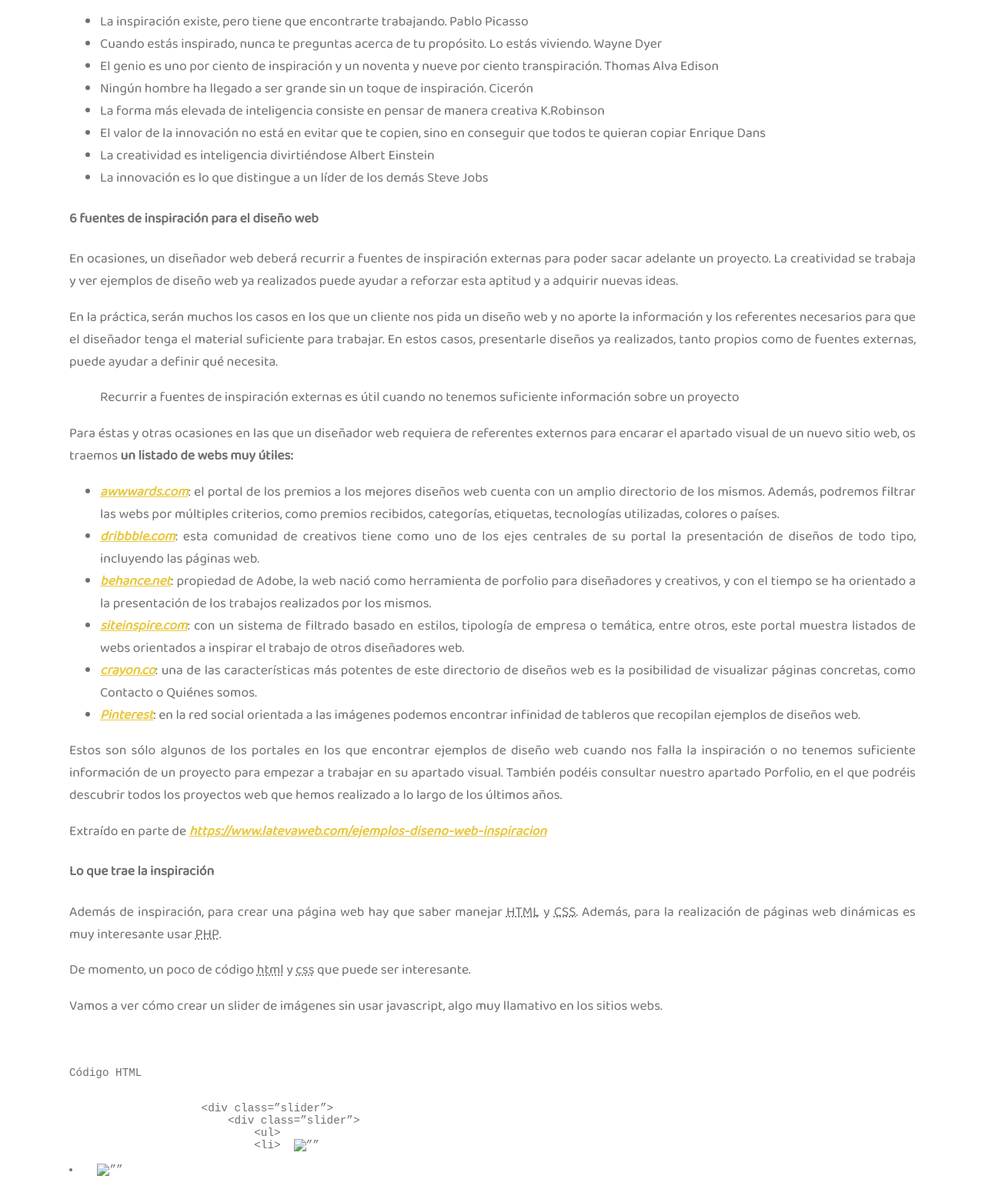
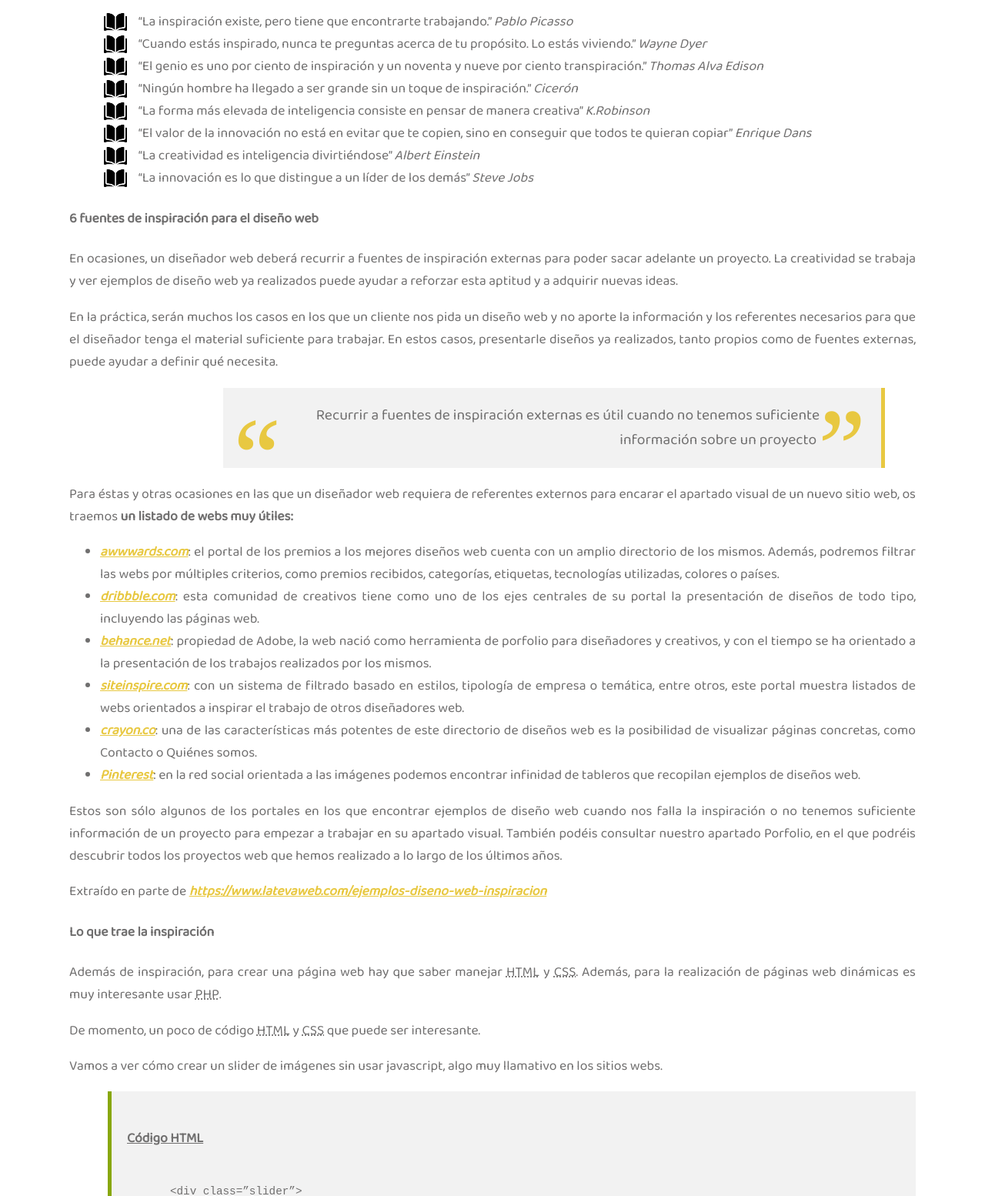
Before and after one commit to juans0/Practica_Final, a plain HTML site: page inspiracion.html in a window 1280 px wide. Shown: the part 686-2240 px from the top of the page at 77% size. Drawn offline with Linux system fonts and the light colour scheme.

Commit message:
Estilos inspiracion

```diff
--- a/css/estilos.css
+++ b/css/estilos.css
@@ -384,7 +384,7 @@ input[type="reset"]:hover {
 }
 
 #portafolio a {
-    margin-left: 70px;
+    margin-left: 50px;
     display: block; /* genera un cuadro de elemento de bloque */
     margin-top: 15px;
 }
@@ -440,3 +440,75 @@ td:last-child {
 #inspiracion ul {
     list-style-type: disc;
 }
+
+abbr {
+    text-transform: uppercase;
+}
+
+ul#citas li {
+    list-style-type: none;
+    background: url(../img/libro.png) 5px no-repeat;
+    background-size: 30px;
+    padding: 0 50px;
+}
+
+.autor {
+    font-style: italic;
+}
+
+.codigo {
+    background-color: #f2f2f2;
+    border-left: #88a70a 5px solid;
+    margin-left: 50px;
+    padding: 30px 0;
+    margin-bottom: 40px;
+}
+
+.codigo pre {
+    margin-left: -130px;
+}
+
+.codigo p {
+    margin-left: 20px;
+    margin-bottom: 30px;
+    text-decoration: underline;
+    font-weight: bold;
+}
+
+blockquote {
+    text-align: right;
+    background-color: #f2f2f2;
+    border-right: 5px solid #e8c841;
+    font-size: 1.1em;
+    margin-left: 200px;
+    quotes: "\201C""\201D";
+    padding: 20px 80px;
+}
+
+blockquote:before {
+    font-family: Georgia, 'Times New Roman', Times, serif;
+    content: open-quote;
+    float: left;
+	font-size: 7em;
+	line-height: 0.1em;
+    margin-right: 0.35em;
+    margin-left: -0.50em;
+    margin-top: 60px;
+    /* margin-bottom: -30px; */
+    /* vertical-align: -0.4em; */
+    color: #e8c841;
+}
+
+blockquote:after {
+    font-family: Georgia, 'Times New Roman', Times, serif;
+	content: close-quote;
+	font-size: 7em;
+	line-height: 0.1em;
+	margin-right: -0.45em;
+    vertical-align: -0.4em;
+    color: #e8c841;
+}
+
+q {
+    quotes: "\201C""\201D";
+}
--- a/inspiracion.html
+++ b/inspiracion.html
@@ -26,7 +26,7 @@
 
         <main>
             <header id="head">
-                <div id="titulo">
+                <hgroup id="titulo">
                     <img src="img/logo_ico.png" alt="Muestra logo personal" title="Logo personal">
                     <h1>Portafolio personal de JUAN SALINAS GÓMEZ</h1>
                     <h2>Diseñador multimedia</h2>
@@ -38,7 +38,7 @@
                         <a class="linkedin" href="https://es.linkedin.com/" title="Síguenos en Linkedin"></a>
                         <a class="git" href="https://github.com/" title="Accede a GitHub"></a>
                     </div>
-                </div>
+                </hgroup>
             </header>
             <article id="inspiracion">
                 <h3>Inspiración</h3>
@@ -51,15 +51,15 @@
                 </p>
                 <p>Puedes ver algunas citas interesantes sobre la inspiración:</p>
 
-                <ul>
-                    <li>La inspiración existe, pero tiene que encontrarte trabajando. Pablo Picasso</li>
-                    <li>Cuando estás inspirado, nunca te preguntas acerca de tu propósito. Lo estás viviendo. Wayne Dyer</li>
-                    <li>El genio es uno por ciento de inspiración y un noventa y nueve por ciento transpiración. Thomas Alva Edison</li>
-                    <li>Ningún hombre ha llegado a ser grande sin un toque de inspiración. Cicerón</li>
-                    <li>La forma más elevada de inteligencia consiste en pensar de manera creativa K.Robinson</li>
-                    <li>El valor de la innovación no está en evitar que te copien, sino en conseguir que todos te quieran copiar Enrique Dans</li>
-                    <li>La creatividad es inteligencia divirtiéndose Albert Einstein</li>
-                    <li>La innovación es lo que distingue a un líder de los demás Steve Jobs</li>
+                <ul id="citas">
+                    <li><q>La inspiración existe, pero tiene que encontrarte trabajando.</q> <span class="autor">Pablo Picasso</span></li>
+                    <li><q>Cuando estás inspirado, nunca te preguntas acerca de tu propósito. Lo estás viviendo.</q> <span class="autor">Wayne Dyer</span></li>
+                    <li><q>El genio es uno por ciento de inspiración y un noventa y nueve por ciento transpiración.</q> <span class="autor">Thomas Alva Edison</span></li>
+                    <li><q>Ningún hombre ha llegado a ser grande sin un toque de inspiración.</q> <span class="autor">Cicerón</span></li>
+                    <li><q>La forma más elevada de inteligencia consiste en pensar de manera creativa</q> <span class="autor">K.Robinson</span></li>
+                    <li><q>El valor de la innovación no está en evitar que te copien, sino en conseguir que todos te quieran copiar</q> <span class="autor">Enrique Dans</span></li>
+                    <li><q>La creatividad es inteligencia divirtiéndose</q> <span class="autor">Albert Einstein</span></li>
+                    <li><q>La innovación es lo que distingue a un líder de los demás</q> <span class="autor">Steve Jobs</span></li>
                 </ul>
 
                 <h4>6 fuentes de inspiración para el diseño web</h4>
@@ -79,19 +79,19 @@
                     <strong>un listado de webs muy útiles:</strong>
                 </p>
                 <ul>
-                    <li><a href="https://www.awwwards.com/" title="">awwwards.com</a>: el portal de los premios a los mejores diseños web cuenta con un amplio directorio de los mismos. Además, podremos filtrar las webs por múltiples criterios, como premios recibidos, categorías, etiquetas, tecnologías utilizadas, colores o países.</li>
-                    <li><a href="https://dribbble.com/" title="">dribbble.com</a>: esta comunidad de creativos tiene como uno de los ejes centrales de su portal la presentación de diseños de todo tipo, incluyendo las páginas web.</li>
-                    <li><a href="https://www.behance.net/" title="">behance.net</a>: propiedad de Adobe, la web nació como herramienta de porfolio para diseñadores y creativos, y con el tiempo se ha orientado a la presentación de los trabajos realizados por los mismos.</li>
-                    <li><a href="https://www.siteinspire.com/" title="">siteinspire.com</a>: con un sistema de filtrado basado en estilos, tipología de empresa o temática, entre otros, este portal muestra listados de webs orientados a inspirar el trabajo de otros diseñadores web.</li>
-                    <li><a href="https://www.crayon.co/" title="">crayon.co</a>: una de las características más potentes de este directorio de diseños web es la posibilidad de visualizar páginas concretas, como Contacto o Quiénes somos.</li>
-                    <li><a href="https://www.pinterest.es/" title="">Pinterest</a>: en la red social orientada a las imágenes podemos encontrar infinidad de tableros que recopilan ejemplos de diseños web.</li>
+                    <li><a href="https://www.awwwards.com/" title="Diseños web">awwwards.com</a>: el portal de los premios a los mejores diseños web cuenta con un amplio directorio de los mismos. Además, podremos filtrar las webs por múltiples criterios, como premios recibidos, categorías, etiquetas, tecnologías utilizadas, colores o países.</li>
+                    <li><a href="https://dribbble.com/" title="Presentación diseños">dribbble.com</a>: esta comunidad de creativos tiene como uno de los ejes centrales de su portal la presentación de diseños de todo tipo, incluyendo las páginas web.</li>
+                    <li><a href="https://www.behance.net/" title="Presentación porfolio">behance.net</a>: propiedad de Adobe, la web nació como herramienta de porfolio para diseñadores y creativos, y con el tiempo se ha orientado a la presentación de los trabajos realizados por los mismos.</li>
+                    <li><a href="https://www.siteinspire.com/" title="Inspiración diseñadores">siteinspire.com</a>: con un sistema de filtrado basado en estilos, tipología de empresa o temática, entre otros, este portal muestra listados de webs orientados a inspirar el trabajo de otros diseñadores web.</li>
+                    <li><a href="https://www.crayon.co/" title="Directorio páginas concretas">crayon.co</a>: una de las características más potentes de este directorio de diseños web es la posibilidad de visualizar páginas concretas, como Contacto o Quiénes somos.</li>
+                    <li><a href="https://www.pinterest.es/" title="Recopilación imágenes">Pinterest</a>: en la red social orientada a las imágenes podemos encontrar infinidad de tableros que recopilan ejemplos de diseños web.</li>
 
                 </ul>
                 <p>
                     Estos son sólo algunos de los portales en los que encontrar ejemplos de diseño web cuando nos falla la inspiración o no tenemos suficiente información de un proyecto para empezar a trabajar en su apartado visual. También podéis consultar nuestro apartado Porfolio, en el que podréis descubrir todos los proyectos web que hemos realizado a lo largo de los últimos años.
                 </p>
 
-                <p>Extraído en parte de <a href="https://www.latevaweb.com/ejemplos-diseno-web-inspiracion" title="">https://www.latevaweb.com/ejemplos-diseno-web-inspiracion</a></p>
+                <p>Extraído en parte de <a href="https://www.latevaweb.com/ejemplos-diseno-web-inspiracion" title="Diseño web">https://www.latevaweb.com/ejemplos-diseno-web-inspiracion</a></p>
 
                 <h4>Lo que trae la inspiración</h4>
                 <p>
@@ -102,22 +102,25 @@
                 <p>De momento, un poco de código <abbr title="HyperText Markup Language" lang="en">html</abbr> y <abbr title="Cascading Style Sheets" lang="en">css</abbr> que puede ser interesante.</p>
                 <p>Vamos a ver cómo crear un slider de imágenes sin usar javascript, algo muy llamativo en los sitios webs.</p>
 
+                <section class="codigo">
+                    <p>Código HTML</p>
                     <pre>
-                    <p>Código HTML</p>
                         &lt;div class=”slider”&gt;
-                        &lt;div class=”slider”>
-                            &lt;ul>
-                            &lt;li>  <img src=”http://dominicushoeve.com/wp-content/uploads/ktz/latest-high-resolution-wallpaper-1920×1080-70558-pictures-high-resolution-wallpaper-30whtvl34j4r12m8b0c1sa.jpg” alt=””> </li>
-                                <li>  <img src=”http://youghaltennisclub.ie/wp-content/uploads/2014/06/Tennis-Wallpaper-High-Definition-700×300.jpg” alt=””></li>
-                                <li>  <img src=”http://welltechnically.com/wp-content/uploads/2013/08/android-wallpapers-700×300.jpg” alt=””></li>
-                                <li>  <img src=”http://welltechnically.com/wp-content/uploads/2013/09/android-widescreen-wallpaper-14165-hd-wallpapers-700×300.jpg” alt=””></li>
-                            </ul>
-                        </div>
-                    </div>
+                            &lt;div class=”slider”&gt;
+                                &lt;ul&gt;
+                                    &lt;li&gt;  &lt;img src=”miImagen_1.jpg” alt=”imagen 1”&gt;&lt;/li&gt;
+                                    &lt;li&gt;  &lt;img src=”miImagen_2.jpg” alt=”imagen 2”&gt;&lt;/li&gt;
+                                    &lt;li&gt;  &lt;img src=”miImagen_3.jpg” alt=”imagen 3”&gt;&lt;/li&gt;
+                                    &lt;li&gt;  &lt;img src=”miImagen_4.jpg” alt=”imagen 4”&gt;&lt;/li&gt;
+                                &lt;/ul&gt;
+                            &lt;/div&gt;
+                        &lt;/div&gt;
                     </pre>
+                </section>
 
+                <section class="codigo">
+                    <p>Código CSS</p>
                     <pre>
-                    <p>Código CSS</p>
                         .slider {
                             width: 95%;
                             margin: auto;
@@ -151,7 +154,8 @@
                             100% {margin-left: -300%;}
                         }
                     </pre>
-                <p>Puedes ver el código funcionando en <a href="https://jsfiddle.net/luisfor09/dnr7g4rf/" title="">https://jsfiddle.net/luisfor09/dnr7g4rf/</a></p>
+                </section>
+                <p>Puedes ver el código funcionando en <a href="https://jsfiddle.net/luisfor09/dnr7g4rf/" title="Muestra código">https://jsfiddle.net/luisfor09/dnr7g4rf/</a></p>
 
             </article>
 
```
Also changed, not shown: contactar.html (+2 -2 lines), diseno.html (+2 -2 lines). Lines whose indentation alone changed are shown as unchanged.
